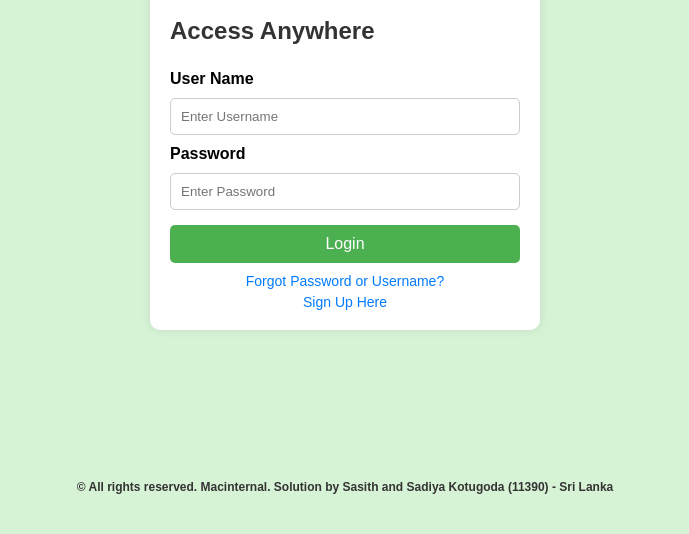
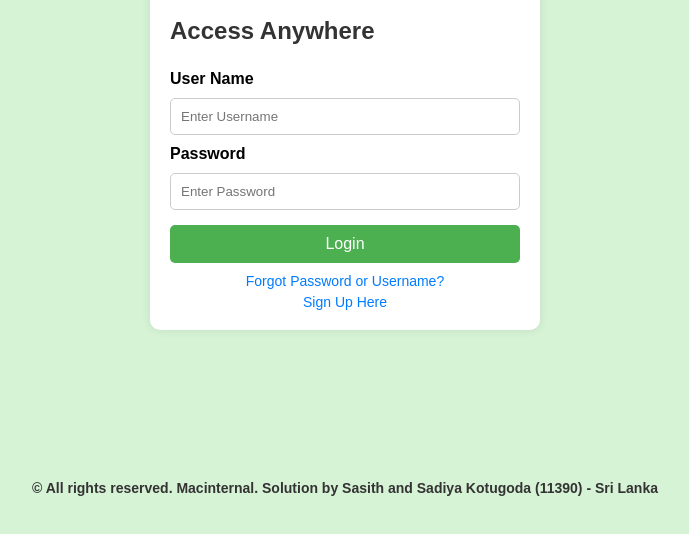
Before and after one commit to Indikamac/Mcinteanal, a plain HTML site: page index.html in a window 1280 px wide. Shown: the part 260-794 px from the top of the page, without its empty margins (295-984 px from the left). Drawn offline with Linux system fonts and the light colour scheme.

Commit message:
Update styles.css

```diff
--- a/styles.css
+++ b/styles.css
@@ -179,7 +179,7 @@ input {
 footer {
     text-align: center; /* Center-align the text */
     font-weight: bold; /* Make the text bold */
-    font-size: 12px; /* Adjust font size if needed */
+    font-size: 14px; /* Adjust font size if needed */
     margin-top: 20px; /* Add space above the footer */
     color: #333; /* Set text color (optional) */
 }
```
